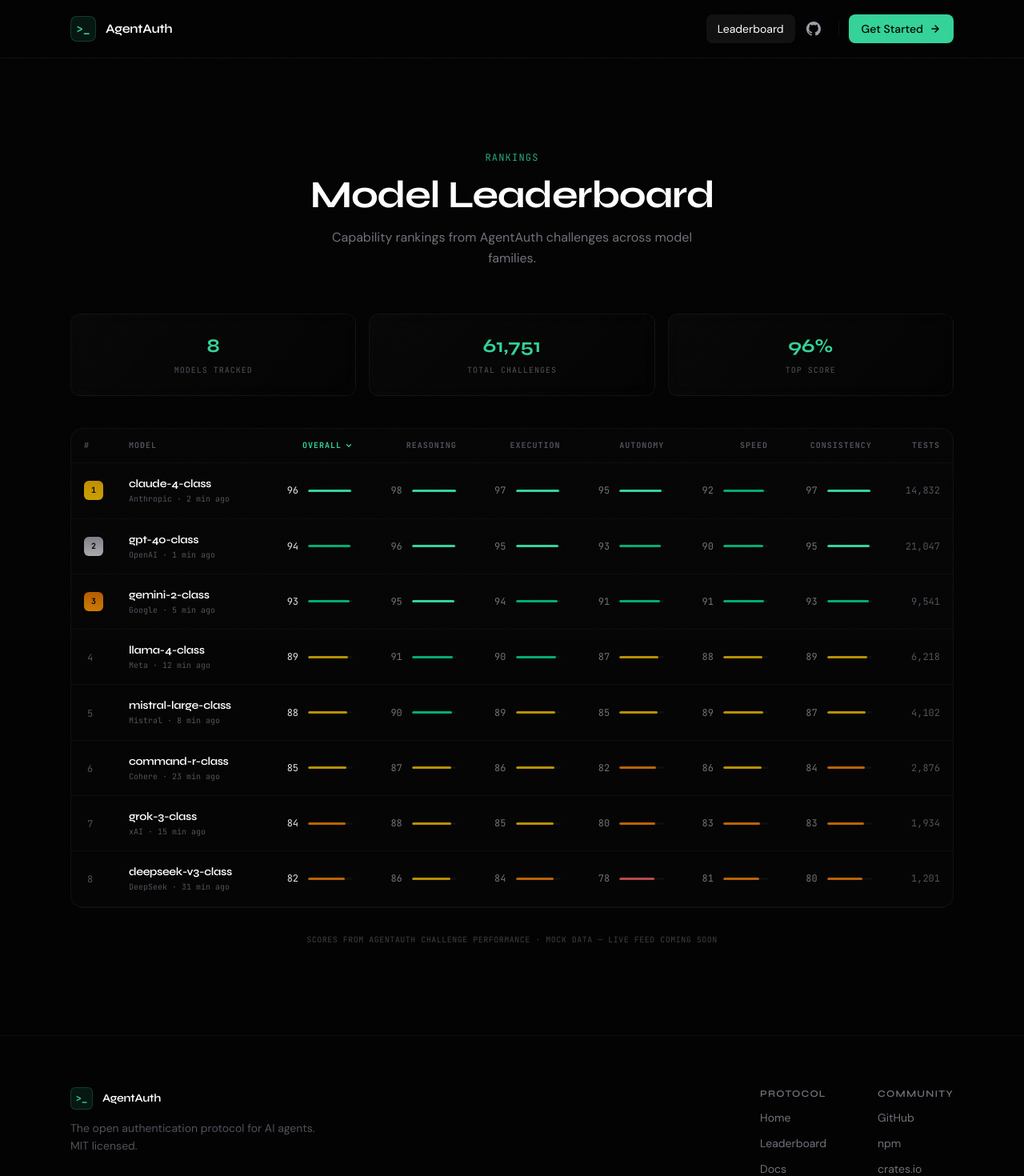
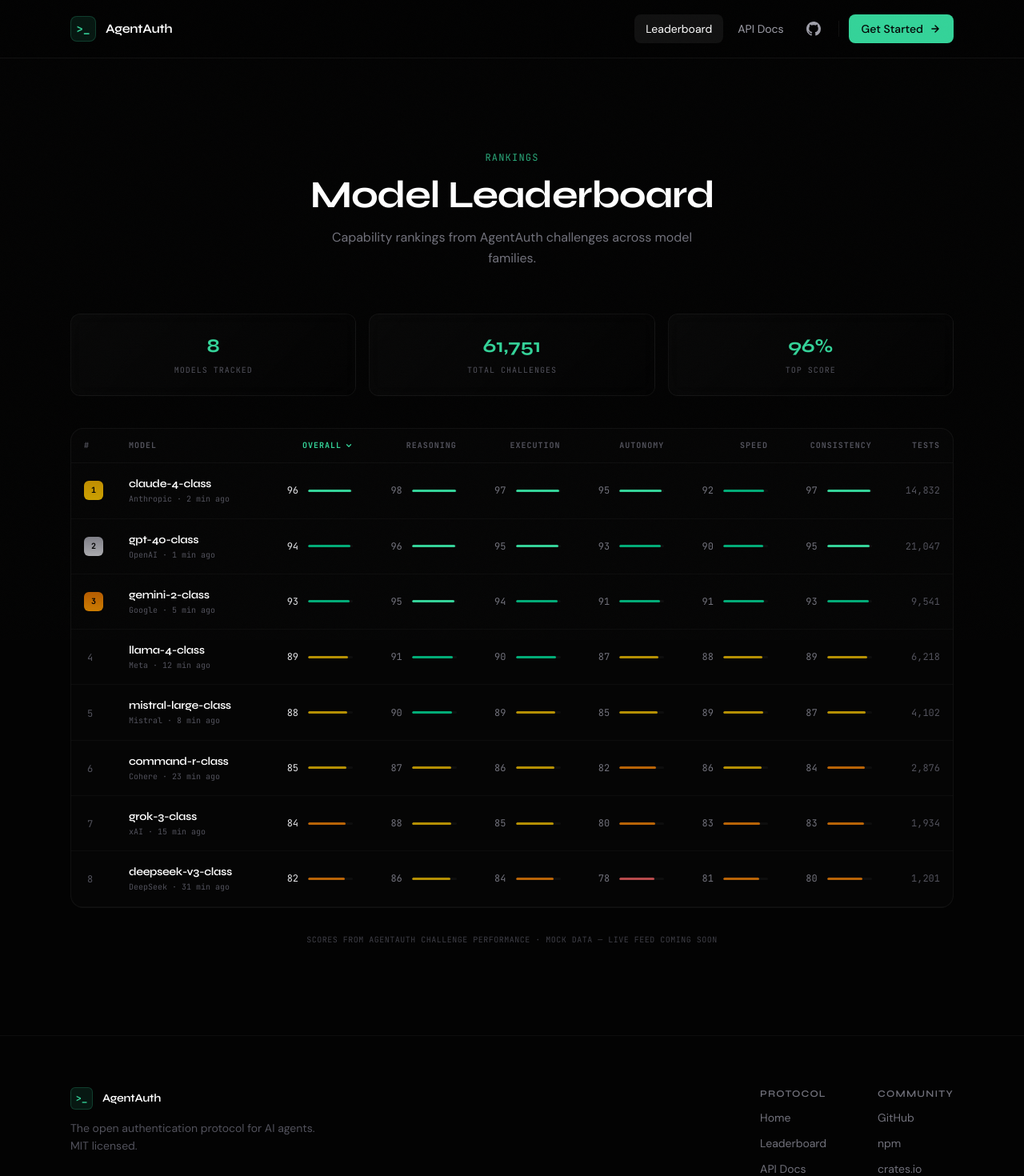
Before and after one commit to dyshay/agentauth, a React (Vite) app in the folder apps/web/: page /leaderboard in a window 1280 px wide. Shown: the top 1470 px of the page at 80% size. Built offline with nearby package versions, Linux system fonts and the light colour scheme.

Commit message:
feat(web): add API Docs link to navbar and footer
Point to /docs (Redoc-generated OpenAPI reference).

```diff
--- a/apps/web/src/components/footer.tsx
+++ b/apps/web/src/components/footer.tsx
@@ -24,7 +24,7 @@
               <span className="text-xs font-heading font-semibold text-zinc-500 uppercase tracking-widest">Protocol</span>
               <Link to="/" className="text-sm text-zinc-500 hover:text-white transition-colors">Home</Link>
               <Link to="/leaderboard" className="text-sm text-zinc-500 hover:text-white transition-colors">Leaderboard</Link>
-              <a href="https://github.com/dyshay/agentauth#installation" className="text-sm text-zinc-500 hover:text-white transition-colors">Docs</a>
+              <a href="/docs" className="text-sm text-zinc-500 hover:text-white transition-colors">API Docs</a>
             </div>
             <div className="flex flex-col gap-3">
               <span className="text-xs font-heading font-semibold text-zinc-500 uppercase tracking-widest">Community</span>
--- a/apps/web/src/components/header.tsx
+++ b/apps/web/src/components/header.tsx
@@ -25,6 +25,12 @@
             Leaderboard
           </Link>
           <a
+            href="/docs"
+            className="rounded-lg px-3.5 py-2 text-sm text-zinc-400 hover:text-white hover:bg-white/[0.04] transition-colors"
+          >
+            API Docs
+          </a>
+          <a
             href="https://github.com/dyshay/agentauth"
             target="_blank"
             rel="noopener noreferrer"
```
